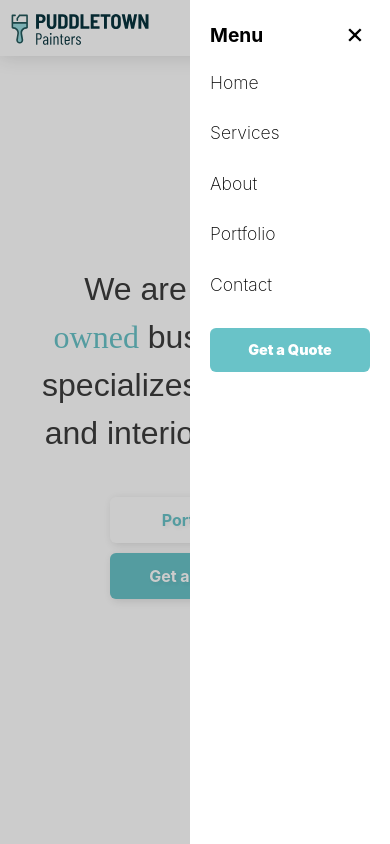
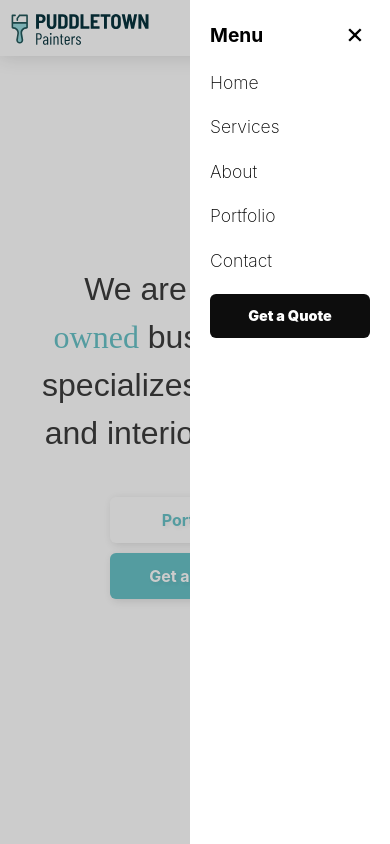
Before and after one commit to snowdamiz/puddletown-client, a React (Vite) app: page / in a window 390 px wide. Both pictures are taken after a click on the button 363 px from the left and 28 px from the top of the page. Shown: the top 844 px of the page. Built offline with nearby package versions, Linux system fonts and the light colour scheme; a web font is replaced by a local one.

Commit message:
feat: small style changes

```diff
--- a/src/components/header/Header.sass
+++ b/src/components/header/Header.sass
@@ -61,7 +61,6 @@ header
         font-weight: 900
         padding: 0 10px
         display: none
-        text-shadow: 2px 2px 4px rgba(0, 0, 0, 0.07)
 
         @media (min-width: 768px)
           font-size: 0.75rem
--- a/src/components/nav-mobile/NavMobile.sass
+++ b/src/components/nav-mobile/NavMobile.sass
@@ -41,7 +41,7 @@
       flex-direction: column
       justify-content: flex-start
       align-items: flex-start
-      gap: 24px
+      gap: 18px
       padding: 0
       margin: 0
 
@@ -51,12 +51,11 @@
         font-weight: 200
 
     .mobile-quote-btn
-      background-color: $primary300
+      background-color: $black800
       color: $white100
       font-weight: 900
       font-size: 0.9rem
       padding: 10px 17px
-      margin-top: 10px
 
       &:hover
         background-color: $black900
```
